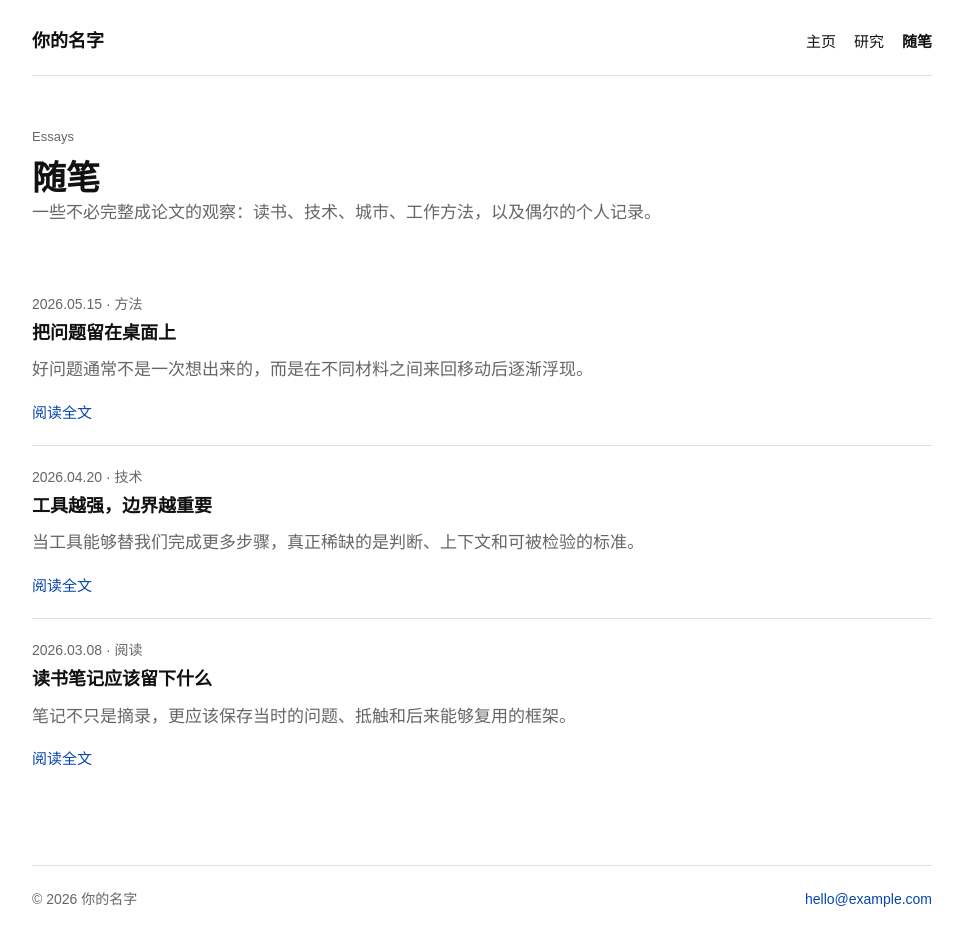
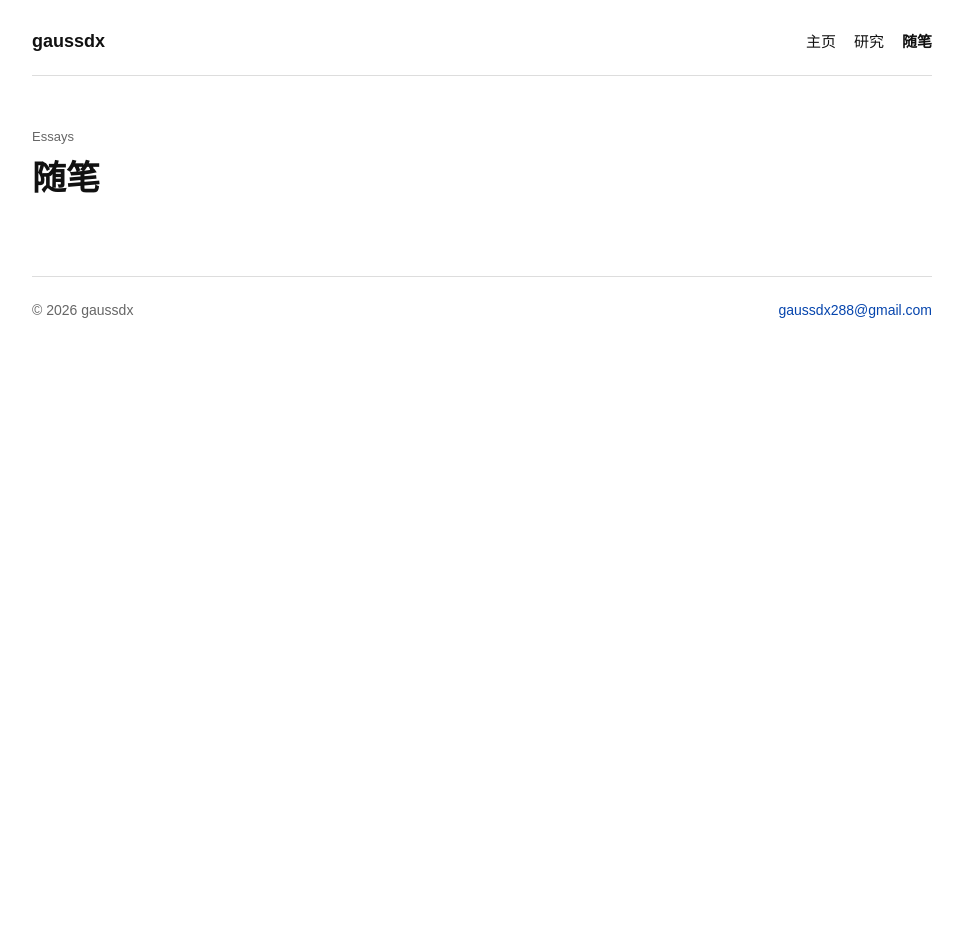
Before and after one commit to gaussdx/gaussdx.github.io, a website built with Vite: page essays.html in a window 1280 px wide. Shown: the whole page, without its empty margins (158-1121 px from the left). After the commit the page ends 800 px from the top, so only its background shows below. Built offline with nearby package versions, Linux system fonts and the light colour scheme.

Commit message:
Clear essays page content

```diff
--- a/essays.html
+++ b/essays.html
@@ -3,16 +3,13 @@
   <head>
     <meta charset="UTF-8" />
     <meta name="viewport" content="width=device-width, initial-scale=1.0" />
-    <meta name="description" content="个人随笔、读书笔记与短文。" />
-    <title>个人网站 | 随笔</title>
+    <meta name="description" content="gaussdx 的随笔页面。" />
+    <title>gaussdx | 随笔</title>
     <link rel="stylesheet" href="/styles.css" />
   </head>
   <body>
     <header class="site-header">
-      <a class="brand" href="/" aria-label="回到主页">
-        <img src="/assets/site-mark.svg" alt="" />
-        <span>你的名字</span>
-      </a>
+      <a class="brand" href="/" aria-label="回到主页">gaussdx</a>
       <button class="nav-toggle" type="button" aria-expanded="false" aria-controls="site-nav">
         <span></span>
         <span></span>
@@ -29,44 +26,12 @@
       <section class="page-intro">
         <p class="eyebrow">Essays</p>
         <h1>随笔</h1>
-        <p>
-          一些不必完整成论文的观察：读书、技术、城市、工作方法，以及偶尔的个人记录。
-        </p>
-      </section>
-
-      <section class="section essay-list">
-        <article class="essay-card">
-          <p class="meta">2026.05.15 · 方法</p>
-          <h2>把问题留在桌面上</h2>
-          <p>
-            好问题通常不是一次想出来的，而是在不同材料之间来回移动后逐渐浮现。
-          </p>
-          <a href="#">阅读全文</a>
-        </article>
-
-        <article class="essay-card">
-          <p class="meta">2026.04.20 · 技术</p>
-          <h2>工具越强，边界越重要</h2>
-          <p>
-            当工具能够替我们完成更多步骤，真正稀缺的是判断、上下文和可被检验的标准。
-          </p>
-          <a href="#">阅读全文</a>
-        </article>
-
-        <article class="essay-card">
-          <p class="meta">2026.03.08 · 阅读</p>
-          <h2>读书笔记应该留下什么</h2>
-          <p>
-            笔记不只是摘录，更应该保存当时的问题、抵触和后来能够复用的框架。
-          </p>
-          <a href="#">阅读全文</a>
-        </article>
       </section>
     </main>
 
     <footer class="site-footer">
-      <span>© 2026 你的名字</span>
-      <a href="mailto:hello@example.com">hello@example.com</a>
+      <span>© 2026 gaussdx</span>
+      <a href="mailto:gaussdx288@gmail.com">gaussdx288@gmail.com</a>
     </footer>
 
     <script type="module" src="/script.js"></script>
```
